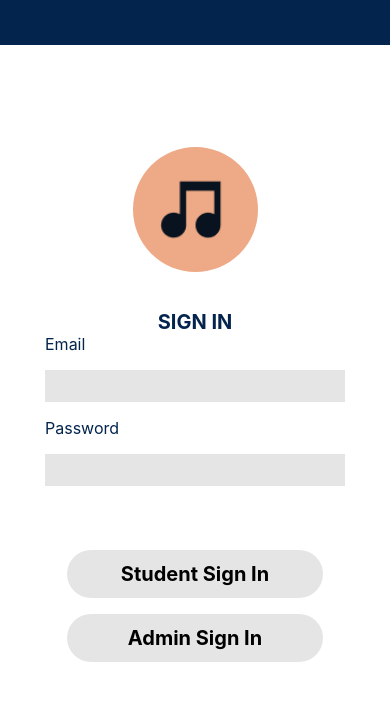
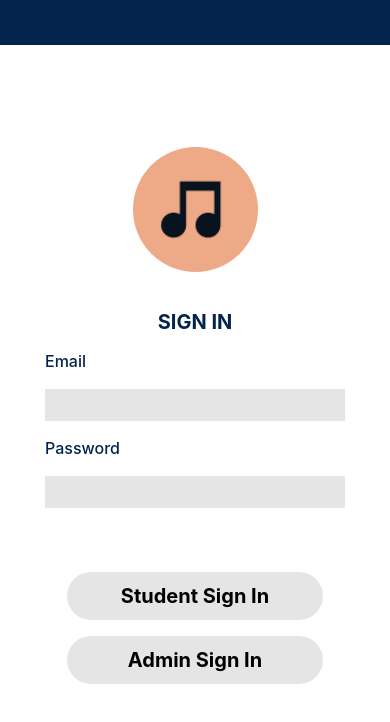
Before and after one commit to benjaminfisk/ModelingApp, a React Native app: screen / in a window 390 px wide. Shown: the top 722 px of the page. Built offline with nearby package versions, Linux system fonts and the light colour scheme.

Commit message:
fixed some spacing in sign-in

```diff
--- a/components/CometInput.tsx
+++ b/components/CometInput.tsx
@@ -27,6 +27,8 @@ const styles = StyleSheet.create({
         color: colors.primary,
         fontSize: 16,
         marginBottom: 16,
+        fontWeight: "500",
+        lineHeight: 23,
     },
 })
 export default CometInput
--- a/pages/Sign_In.tsx
+++ b/pages/Sign_In.tsx
@@ -19,6 +19,7 @@ const Sign_In: React.FC<Props> = ( props ) => {
       </View>
       <View style={styles.inputs}>
         <Text style={global_styles.pageTitle}>SIGN IN</Text>
+        <View style={styles.spacer}/>
         <CometInput label='Email'/>
         <View style={styles.spacer}/>
         <CometInput label='Password'/>
```
